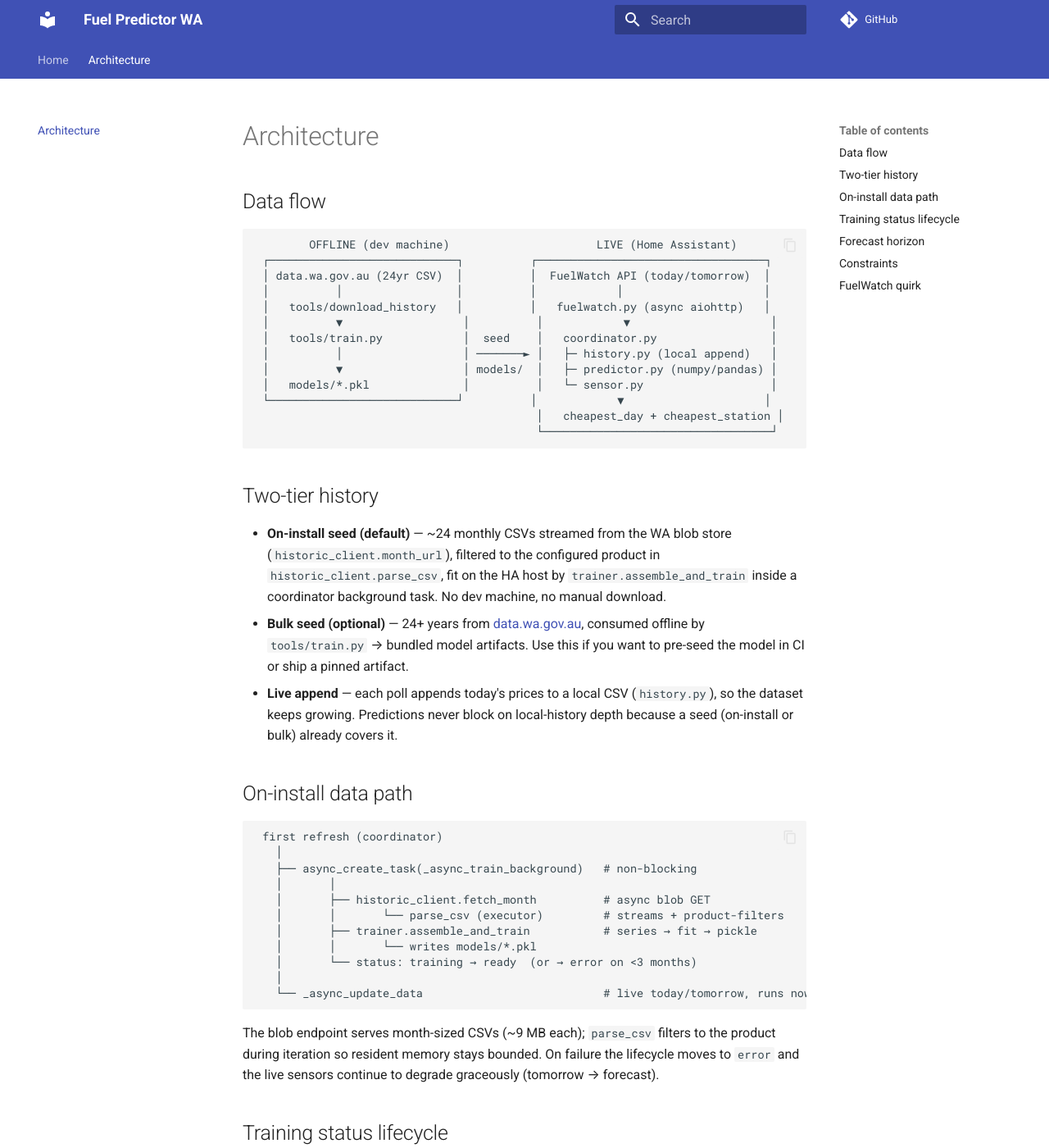
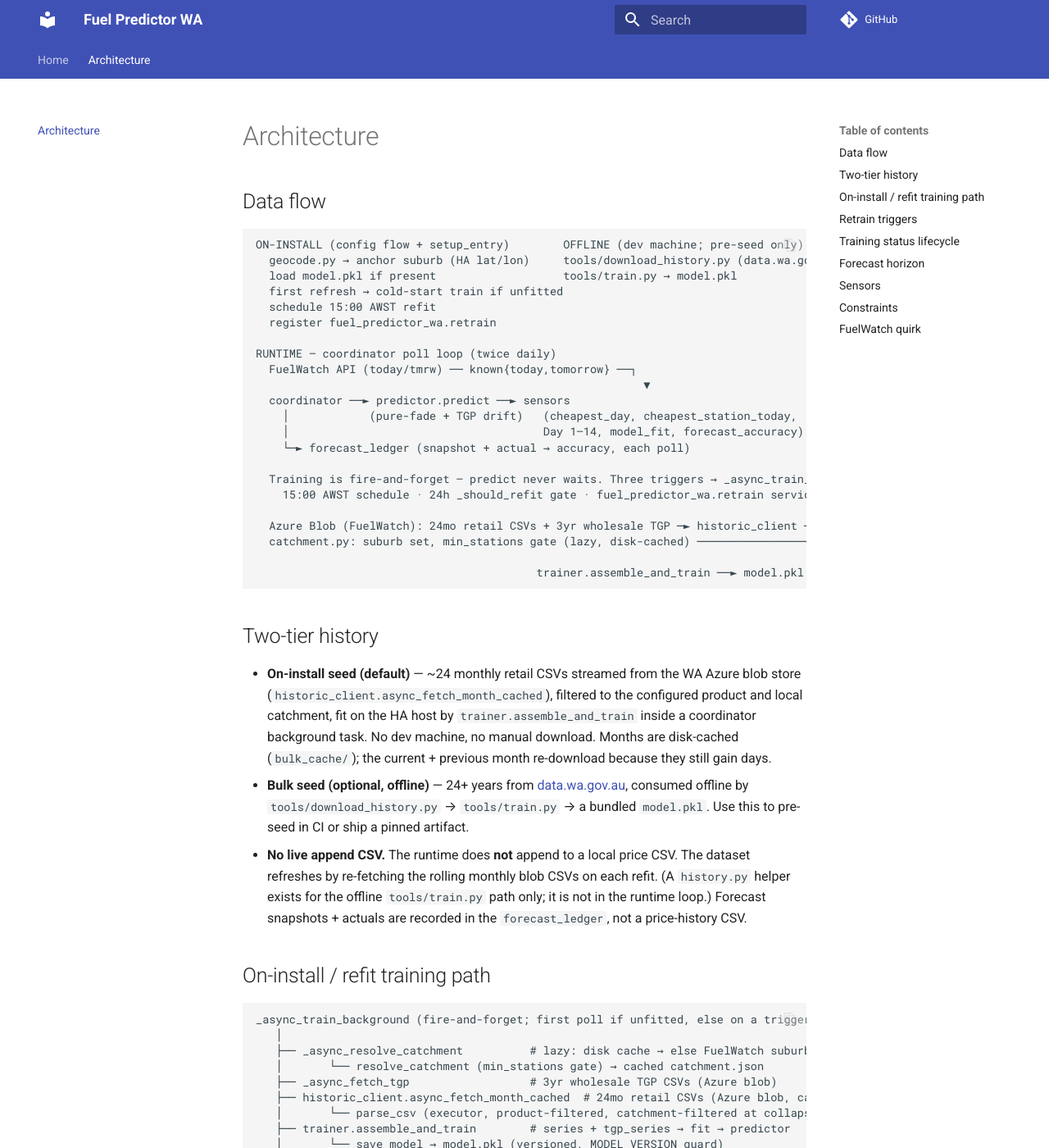
Before and after one commit to madeinoz67/ha-fuel-predictor-wa, an MkDocs documentation site: the page built from docs/architecture.md, in a window 1280 px wide and 1400 px high. Shown: the whole window at 82% size. Built offline with MkDocs 1.6.1 and Material for MkDocs 9.7.7, drawn with Linux system fonts in a browser that asks for light colours; comment, search, counter and statistics services are not loaded; some of the changed text lies outside the part shown.

Commit message:
docs: align architecture docs with v0.4.2; remove dead RETRAIN_INTERVAL_DAYS
Corrected the architecture diagram (README + docs/architecture.md) against
the actual code: history.py is NOT in the runtime loop (offline-only), the
runtime grows data via bulk_cache, refit is daily (24h gate + 15:00 AWST
schedule + retrain service) not monthly, and the wholesale TGP drift term +
catchment + geocode are now shown.

- README: fix diagram + the 'every ~30 days' retrain prose.
- docs/architecture.md: rewrite data flow, two-tier history, on-install
  path, retrain triggers, sensors; drop 'seasonal model' language.
- docs/index.md: fix model description (pure-fade + TGP, ~24mo not 24yr)
  and configurable horizon.
- docs/roadmap.md: HGBR was removed (not shipped); mark daily auto-refit
  and TGP drift done; reframe Yahoo global_features as dormant/offline.
- const.py: drop unused RETRAIN_INTERVAL_DAYS (the 24h gate uses
  RETRAIN_INTERVAL_HOURS).

````diff
--- a/docs/architecture.md
+++ b/docs/architecture.md
@@ -3,54 +3,80 @@
 ## Data flow
 
 ```
-        OFFLINE (dev machine)                      LIVE (Home Assistant)
- ┌────────────────────────────┐          ┌──────────────────────────────────┐
- │ data.wa.gov.au (24yr CSV)  │          │  FuelWatch API (today/tomorrow)  │
- │          │                 │          │            │                     │
- │   tools/download_history   │          │   fuelwatch.py (async aiohttp)   │
- │          ▼                  │          │            ▼                     │
- │   tools/train.py            │  seed    │   coordinator.py                 │
- │          │                  │ ───────► │   ├─ history.py (local append)   │
- │          ▼                  │ models/  │   ├─ predictor.py (numpy/pandas) │
- │   models/*.pkl              │          │   └─ sensor.py                   │
- └────────────────────────────┘          │            ▼                     │
-                                          │   cheapest_day + cheapest_station │
-                                          └──────────────────────────────────┘
+ON-INSTALL (config flow + setup_entry)        OFFLINE (dev machine; pre-seed only)
+  geocode.py → anchor suburb (HA lat/lon)     tools/download_history.py (data.wa.gov.au)
+  load model.pkl if present                   tools/train.py → model.pkl
+  first refresh → cold-start train if unfitted
+  schedule 15:00 AWST refit
+  register fuel_predictor_wa.retrain
+
+RUNTIME — coordinator poll loop (twice daily)
+  FuelWatch API (today/tmrw) ── known{today,tomorrow} ──┐
+                                                          ▼
+  coordinator ──► predictor.predict ──► sensors
+    │            (pure-fade + TGP drift)   (cheapest_day, cheapest_station_today,
+    │                                      Day 1–14, model_fit, forecast_accuracy)
+    └─► forecast_ledger (snapshot + actual → accuracy, each poll)
+
+  Training is fire-and-forget — predict never waits. Three triggers → _async_train_background:
+    15:00 AWST schedule · 24h _should_refit gate · fuel_predictor_wa.retrain service
+
+  Azure Blob (FuelWatch): 24mo retail CSVs + 3yr wholesale TGP ─► historic_client ─┐
+  catchment.py: suburb set, min_stations gate (lazy, disk-cached) ─────────────────┤
+                                                                                    ▼
+                                          trainer.assemble_and_train ──► model.pkl
 ```
 
 ## Two-tier history
 
-- **On-install seed (default)** — ~24 monthly CSVs streamed from the WA blob
-  store (`historic_client.month_url`), filtered to the configured product in
-  `historic_client.parse_csv`, fit on the HA host by `trainer.assemble_and_train`
-  inside a coordinator background task. No dev machine, no manual download.
-- **Bulk seed (optional)** — 24+ years from [data.wa.gov.au](https://catalogue.data.wa.gov.au/dataset/fuelwatch-historic-fuel-prices),
-  consumed offline by `tools/train.py` → bundled model artifacts. Use this if
-  you want to pre-seed the model in CI or ship a pinned artifact.
-- **Live append** — each poll appends today's prices to a local CSV
-  (`history.py`), so the dataset keeps growing. Predictions never block on
-  local-history depth because a seed (on-install or bulk) already covers it.
+- **On-install seed (default)** — ~24 monthly retail CSVs streamed from the WA
+  Azure blob store (`historic_client.async_fetch_month_cached`), filtered to the
+  configured product and local catchment, fit on the HA host by
+  `trainer.assemble_and_train` inside a coordinator background task. No dev
+  machine, no manual download. Months are disk-cached (`bulk_cache/`); the
+  current + previous month re-download because they still gain days.
+- **Bulk seed (optional, offline)** — 24+ years from
+  [data.wa.gov.au](https://catalogue.data.wa.gov.au/dataset/fuelwatch-historic-fuel-prices),
+  consumed offline by `tools/download_history.py` → `tools/train.py` → a bundled
+  `model.pkl`. Use this to pre-seed in CI or ship a pinned artifact.
+- **No live append CSV.** The runtime does **not** append to a local price CSV.
+  The dataset refreshes by re-fetching the rolling monthly blob CSVs on each
+  refit. (A `history.py` helper exists for the offline `tools/train.py` path
+  only; it is not in the runtime loop.) Forecast snapshots + actuals are
+  recorded in the `forecast_ledger`, not a price-history CSV.
 
-## On-install data path
+## On-install / refit training path
 
 ```
- first refresh (coordinator)
+_async_train_background (fire-and-forget; first poll if unfitted, else on a trigger)
    │
-   ├── async_create_task(_async_train_background)   # non-blocking
-   │       │
-   │       ├── historic_client.fetch_month          # async blob GET
-   │       │       └── parse_csv (executor)         # streams + product-filters
-   │       ├── trainer.assemble_and_train           # series → fit → pickle
-   │       │       └── writes models/*.pkl
-   │       └── status: training → ready  (or → error on <3 months)
-   │
-   └── _async_update_data                           # live today/tomorrow, runs now
+   ├── _async_resolve_catchment          # lazy: disk cache → else FuelWatch suburbs API
+   │       └── resolve_catchment (min_stations gate) → cached catchment.json
+   ├── _async_fetch_tgp                  # 3yr wholesale TGP CSVs (Azure blob)
+   ├── historic_client.async_fetch_month_cached  # 24mo retail CSVs (Azure blob, cached)
+   │       └── parse_csv (executor, product-filtered, catchment-filtered at collapse)
+   ├── trainer.assemble_and_train        # series + tgp_series → fit → predictor
+   │       └── save_model → model.pkl (versioned, MODEL_VERSION guard)
+   └── status: training → ready  (or → error on <3 months)
 ```
 
-The blob endpoint serves month-sized CSVs (~9 MB each); `parse_csv` filters
-to the product during iteration so resident memory stays bounded. On failure
-the lifecycle moves to `error` and the live sensors continue to degrade
-graceously (tomorrow → forecast).
+The blob endpoint serves month-sized CSVs (~9 MB each); `parse_csv` filters to
+the product during iteration so resident memory stays bounded. On failure the
+lifecycle moves to `error` and the live sensors continue to degrade gracefully
+(tomorrow → forecast).
+
+## Retrain triggers
+
+All three route to `_async_train_background`:
+
+| Trigger | When |
+|---------|------|
+| 15:00 AWST schedule | Wall-clock `async_track_time_change` — shortly after FuelWatch publishes tomorrow's prices (~14:30). |
+| 24h staleness gate | `_should_refit` — checked every poll; fires if the model is >24h old (fallback if HA was down at 15:00). |
+| `fuel_predictor_wa.retrain` service | Manual, on demand. |
+
+So the model effectively refits **daily**. (A `RETRAIN_INTERVAL_DAYS=30`
+constant existed historically but was never wired in and has been removed.)
 
 ## Training status lifecycle
 
@@ -61,20 +87,35 @@
 | `ready` | Artifact loaded; predictor serving forecasts |
 | `error` | Training failed (<3 months of data, network, etc.); live sensors still run |
 
-`fuel_predictor_wa.retrain` re-runs the background path on demand (`ready` →
-`training` → `ready`/`error`).
+## Forecast horizon
 
-## Forecast horizon
+Configurable (`forecast_horizon_days`, default 7, up to 14). Each day:
 
 | Day | Source |
 |-----|--------|
 | 1 (today) | known — live FuelWatch |
 | 2 (tomorrow) | known — live FuelWatch (after ~14:30 AWST) |
-| 3–7 | forecast — seasonal model |
+| 3+ | forecast — cycle-aware empirical-fade + wholesale TGP drift |
+
+## Sensors
+
+| Sensor | Description |
+|--------|-------------|
+| `cheapest_day` | Cheapest day in the horizon + predicted c/L. Attributes: `cheapest_date`, `cheapest_source`, the full **`horizon`** list, live `cycle_pos` / `expected_next_hike_in_days`. |
+| `cheapest_station_today` | Cheapest nearby station now + ranked list. |
+| `Day 1`–`Day 14` | One entity per horizon day (state = predicted c/L; attrs `date`, `source`). |
+| `model_fit` | Holdout MAE + `model_kind`, `beats_baseline`, `mape_pct`, `cycle_len_days`, `n_hikes`, `trained_at`. |
+| `forecast_accuracy` | Ledger MAE + `mae_by_days_out`, `bias`, `recent`, coverage. |
+| `Training status` | `untrained → training → ready` / `error`. |
+
+The `horizon` attribute on `cheapest_day` is a list of `{time, value, date, ts, price, source}` per day — shaped for an apexcharts-card `data_generator` (see the README for a worked example).
 
 ## Constraints
 
-- Forecaster is **numpy/pandas only** (no sklearn/onnx) — keeps HA deps minimal.
+- Forecaster is **numpy/pandas only** (no sklearn/onnx) — the pure-fade path
+  beats the prior gradient-boosting model and installs cleanly on HA's Python 3.14.
+- A **wholesale TGP leading-indicator drift term** shifts the forecast level;
+  degrades gracefully (no drift) if the TGP fetch fails.
 - FuelWatch client is **vendored async** (`aiohttp`) — not the `fuelwatcher` PyPI dep.
 - `iot_class: cloud_polling`.
 - Config is **config-flow only** (no `configuration.yaml`).
@@ -83,4 +124,5 @@
 
 Tomorrow's price is only available after retailers lodge it (~14:30 AWST). The
 coordinator polls twice daily and degrades gracefully (tomorrow → forecast)
-before the cutoff.
+before the cutoff. The 15:00 AWST refit fires shortly after publication so the
+model trains on the freshest data.
````
Also changed, not shown: README.md (+26 -14 lines), docs/index.md (+19 -9 lines), docs/roadmap.md (+52 -13 lines), 1 other file.
